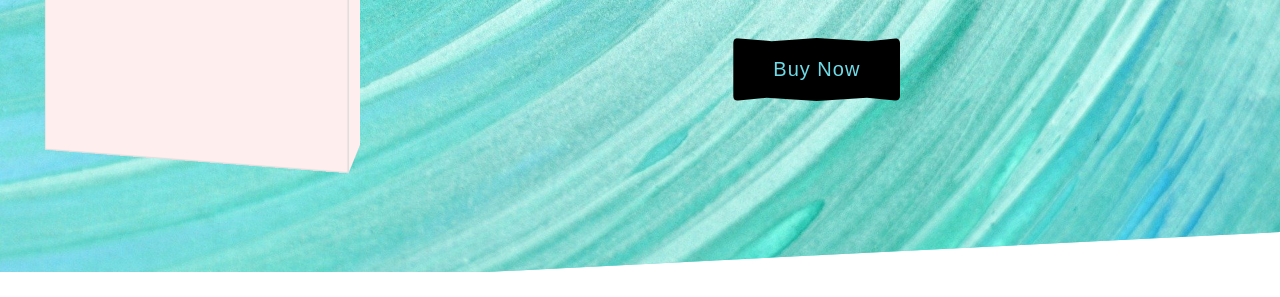
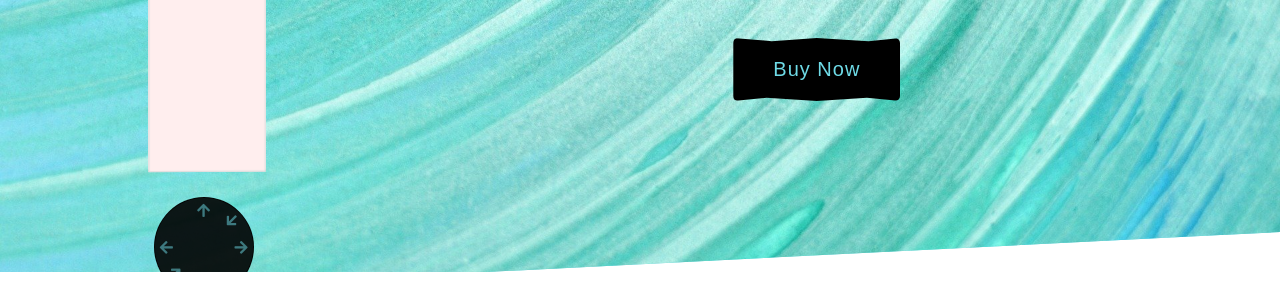
Before and after one commit to go-doc-web/aplle-e-commerce, a website built with Vite: page index.html in a window 1280 px wide. Shown: the part 528-825 px from the top of the page. Before the commit the page ends 800 px from the top, so only its background shows below. Built offline with nearby package versions, Linux system fonts and the light colour scheme.

Commit message:
feat:create controls block

```diff
--- a/index.html
+++ b/index.html
@@ -41,6 +41,16 @@
               <i class="fab fa-apple"></i>
             </div>
           </div>
+          <!-- Controls -->
+          <div class="controls">
+            <a href="#"><i class="fas fa-arrow-up top-x-control"></i></a>
+            <a href="#"> <i class="fas fa-arrow-down bottom-x-control"></i></a>
+            <a href="#"><i class="fas fa-arrow-left left-y-control"></i></a>
+            <a href="#"><i class="fas fa-arrow-right right-y-control"></i></a>
+            <a href="#"><i class="fas fa-arrow-down top-z-control"></i></a>
+            <a href="#"><i class="fas fa-arrow-up bottom-x-control"></i></a>
+          </div>
+          <!-- End of Controls -->
         </div>
         <!-- End of Cube -->
         <!-- Banner -->
--- a/src/styles/main.scss
+++ b/src/styles/main.scss
@@ -84,9 +84,10 @@ body {
 .cube {
   width: 30rem;
   height: 55rem;
-
   transform-style: preserve-3d;
-  transform: rotateY(165deg);
+  transform: rotateY(91deg);
+  position: relative;
+  top: -2rem;
 }
 
 .front-side,
@@ -176,7 +177,70 @@ body {
   transform: rotateY(180deg);
   text-shadow: 0.1rem 0.1rem 0.2rem #aaa, -0.1rem -0.1rem 0.2rem #aaa;
 }
+
+/* Controls */
+.controls {
+  position: absolute;
+  bottom: -15rem;
+  left: 50%;
+  transform: translateX(-50%);
+  width: 10rem;
+  height: 10rem;
+  background-color: rgba(0, 0, 0, 0.9);
+  border-radius: 50%;
+  border: 1px solid rgba(0, 0, 0, 0.8);
+}
+
+.controls a {
+  position: absolute;
+  cursor: pointer;
+}
+
+.controls a:nth-child(1) {
+  top: 0.5rem;
+  left: 50%;
+  transform: translateX(-50%);
+}
+.controls a:nth-child(2) {
+  bottom: 0.5rem;
+  left: 50%;
+  transform: translateX(-50%);
+}
+.controls a:nth-child(3) {
+  top: 50%;
+  left: 0.5rem;
+  transform: translateY(-50%);
+}
+.controls a:nth-child(4) {
+  top: 50%;
+  right: 0.5rem;
+  transform: translateY(-50%);
+}
+.controls a:nth-child(5) {
+  top: 15%;
+  right: 15%;
+  transform: rotate(45deg);
+}
+.controls a:nth-child(6) {
+  bottom: 15%;
+  left: 15%;
+  transform: rotate(45deg);
+}
+
+.controls i {
+  color: $primery-color;
+  font-size: 1.5rem;
+  opacity: 0.5;
+  transition: opacity 350ms;
+}
+
+.controls a:hover i {
+  opacity: 1;
+}
+
+/* End of Controls */
 /* End of Cube */
+
 /* Banner */
 .section-1-banner {
   flex-direction: column;
```
